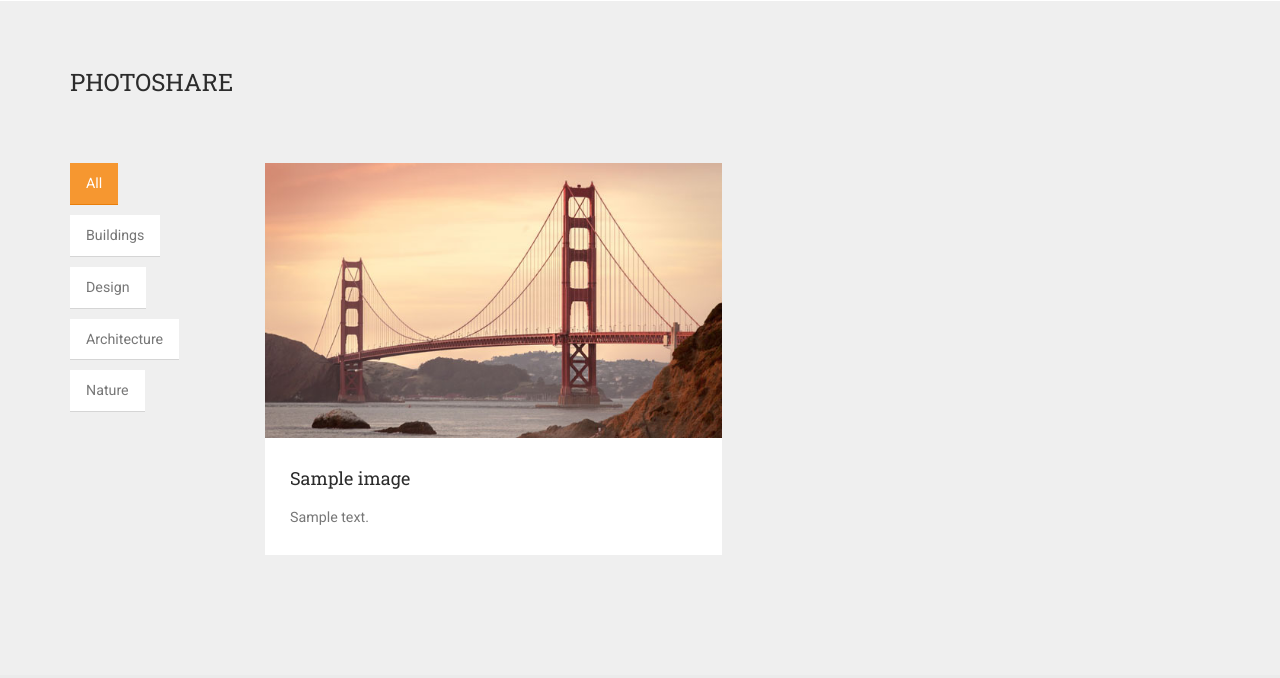
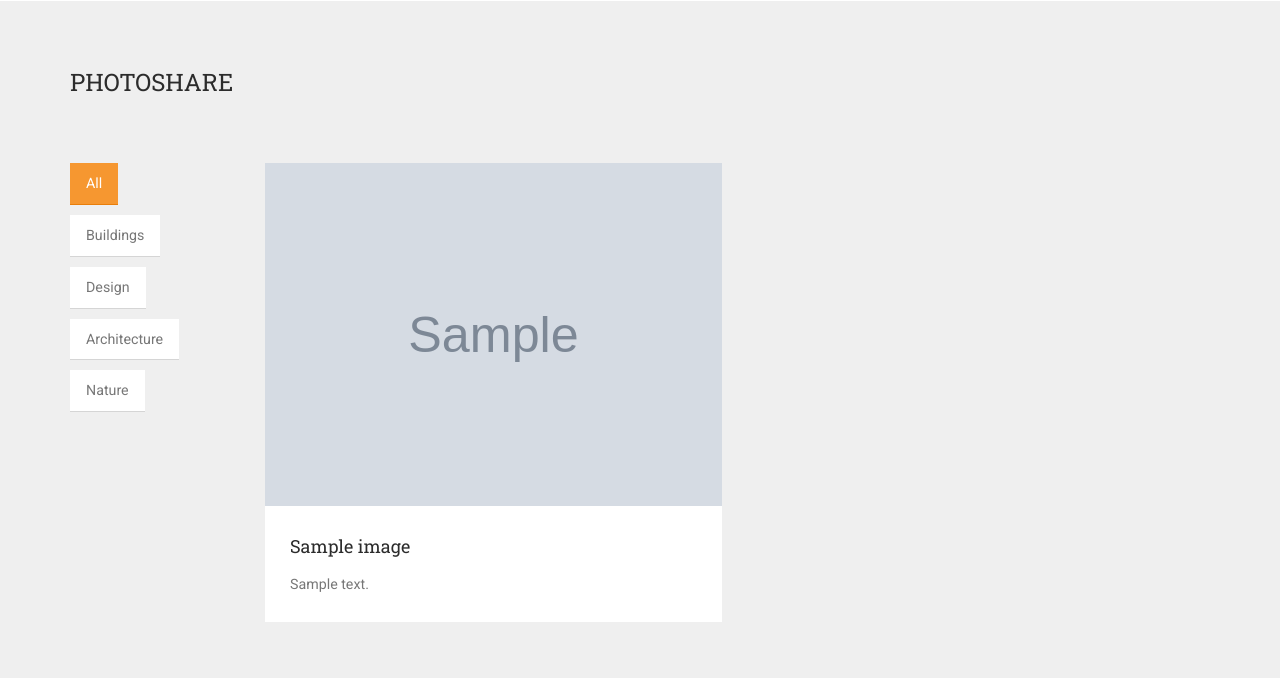
Before and after one commit to mosesbabu/photoshare, a Django app: template photos/templates/index.html in a window 1280 px wide. Shown: the part 214-892 px from the top of the page. Before the commit the page ends 769 px from the top, so only its background shows below. Run offline with Django 3.2, Linux system fonts and the light colour scheme; the template is opened without the code that fills it: most values are stand-ins (such as "Sample title", 1, 10 or a date in 2020); grey boxes marked "Sample" are stand-in pictures.

Commit message:
template edit

```diff
--- a/photos/templates/index.html
+++ b/photos/templates/index.html
@@ -99,10 +99,10 @@
                         <div class="row">
                             <div class="col-md-6 col-sm-6 project-item mix {{image.category}}">
                                 <div class="project-thumb">
-                                    <img src="images/projects/project_1.jpg" alt="">
+                                    <img src="{{image.image.url}}" alt="">
                                     <div class="overlay-b">
                                         <div class="overlay-inner">
-                                            <a href="images/projects/project_1.jpg" class="fancybox fa fa-expand" title="{{image.title}}"></a>
+                                            <a href="{{image.image.url}}" class="fancybox fa fa-expand" title="{{image.title}}"></a>
                                         </div>
                                     </div>
                                 </div>
```
Also changed, not shown: photos/templates/base.html (added).
